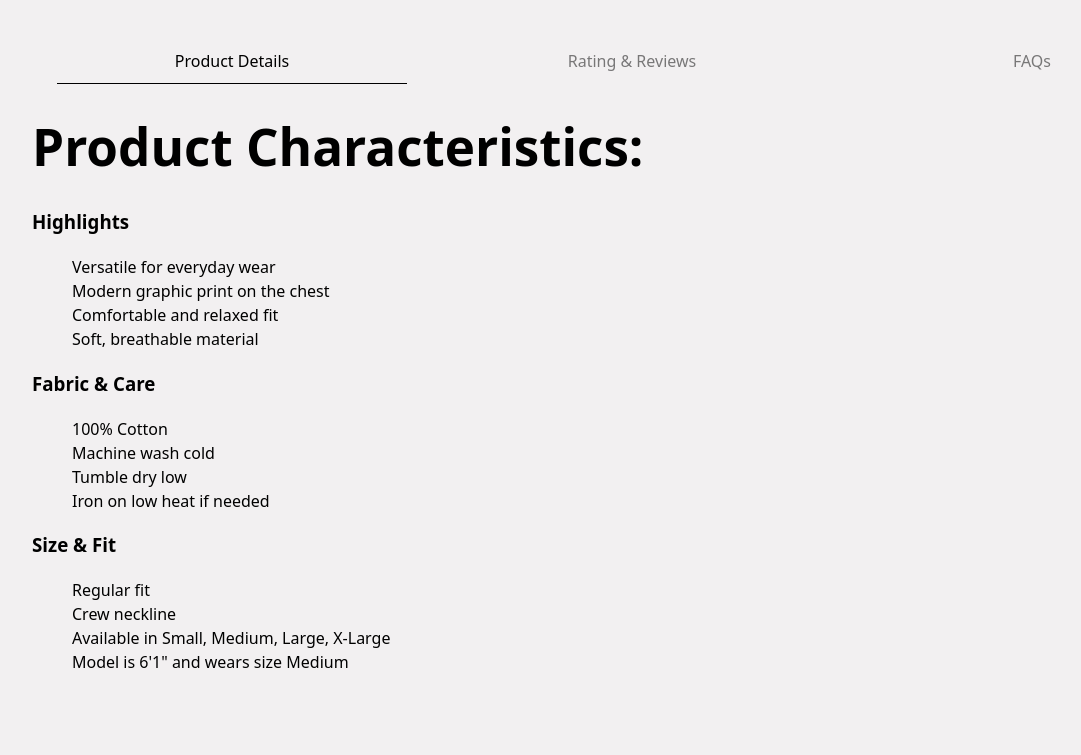
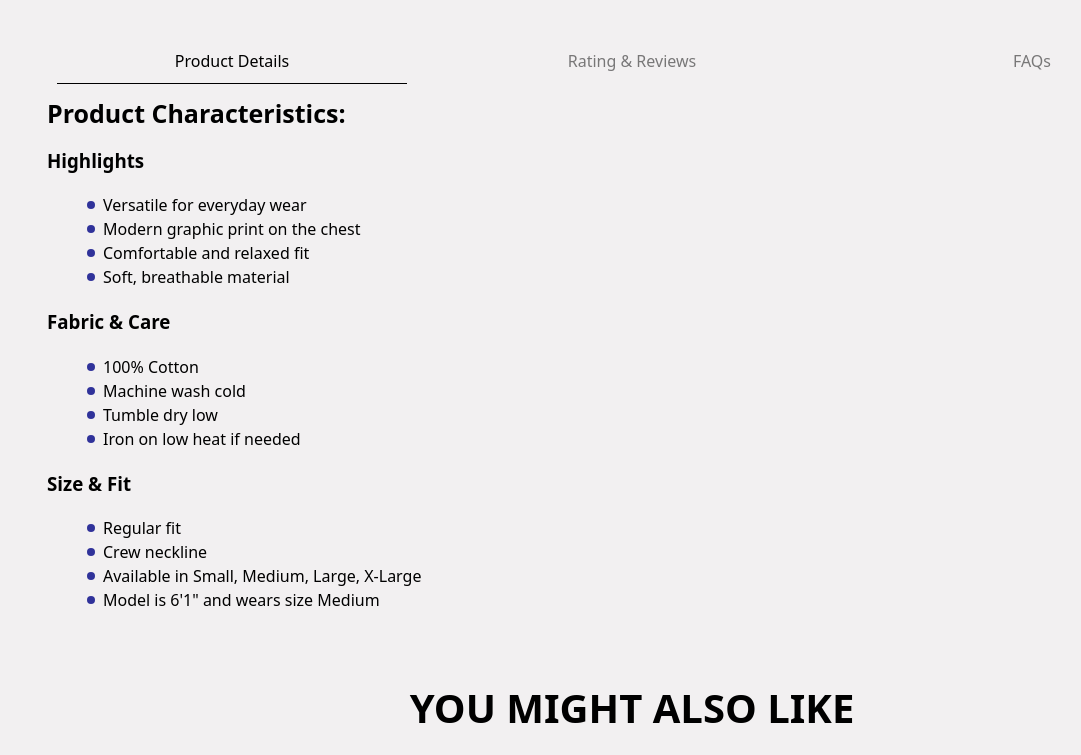
Before and after one commit to web-konstanta/online-store-frontend, a React (Vite) app in the folder frontend/: page /product/1 in a window 1280 px wide. Shown: the part 699-1454 px from the top of the page, without its empty margins (8-1089 px from the left). Built offline with nearby package versions, Linux system fonts and the light colour scheme.

Commit message:
Finish product details selecting

```diff
--- a/frontend/src/components/Layouts/Footer/Footer.module.css
+++ b/frontend/src/components/Layouts/Footer/Footer.module.css
@@ -4,6 +4,7 @@
 	display: flex;
 	flex-wrap: wrap;
 	justify-content: space-between;
+	padding: 0 15px;
 }
 
 .footer__firstBlock {
--- a/frontend/src/components/Product/ProducItem.tsx
+++ b/frontend/src/components/Product/ProducItem.tsx
@@ -15,7 +15,7 @@ const product: Product = {
         'This graphic t-shirt which is perfect for any occasion. Crafted from a soft and breathable fabric, it offers superior comfort and style.',
     newPrice: 260,
     oldPrice: 300,
-    characters: `<div className="product__characters"><h3>Highlights</h3><ul><li>Versatile for everyday wear</li><li>Modern graphic print on the chest</li><li>Comfortable and relaxed fit</li><li>Soft, breathable material</li></ul><h3>Fabric & Care</h3><ul><li>100% Cotton</li><li>Machine wash cold</li><li>Tumble dry low</li><li>Iron on low heat if needed</li></ul><h3>Size & Fit</h3><ul><li>Regular fit</li><li>Crew neckline</li><li>Available in Small, Medium, Large, X-Large</li><li>Model is 6'1" and wears size Medium</li></ul></div>`,
+    characters: `<h3>Highlights</h3><ul><li>Versatile for everyday wear</li><li>Modern graphic print on the chest</li><li>Comfortable and relaxed fit</li><li>Soft, breathable material</li></ul><h3>Fabric & Care</h3><ul><li>100% Cotton</li><li>Machine wash cold</li><li>Tumble dry low</li><li>Iron on low heat if needed</li></ul><h3>Size & Fit</h3><ul><li>Regular fit</li><li>Crew neckline</li><li>Available in Small, Medium, Large, X-Large</li><li>Model is 6'1" and wears size Medium</li></ul>`,
     featuredImage: '/images/static/product/product1.png',
     images: [
         '/images/static/product/product1.png',
--- a/frontend/src/components/Product/ProductDetails/ProductDetails.module.css
+++ b/frontend/src/components/Product/ProductDetails/ProductDetails.module.css
@@ -0,0 +1,25 @@
+.product__characters>ul>li {
+	position: relative;
+	padding-left: 1em;
+}
+
+.product__characters>ul>li::before {
+	content: '';
+	position: absolute;
+	left: 0;
+	top: 0.5em;
+	width: 0.5em;
+	height: 0.5em;
+	background-color: rgb(48, 50, 154);
+	border-radius: 50%;
+}
+
+.product__details {
+	padding: 0 15px;
+}
+
+.product__detailsTitle {
+	font-size: 25px;
+	font-weight: 600;
+	margin-right: 5px;
+}
--- a/frontend/src/components/Product/ProductDetails/ProductDetails.tsx
+++ b/frontend/src/components/Product/ProductDetails/ProductDetails.tsx
@@ -1,13 +1,22 @@
 import { Product } from '@src/types'
 import React from 'react'
+import classes from './ProductDetails.module.css'
+import './ProductDetails.module.css'
 
-const ProductDetails = React.forwardRef<HTMLDivElement, { product: Product }>(({ product }, ref) => {
-    return (
-        <div ref={ref}>
-            <h1>Product Characteristics:</h1>
-            <div dangerouslySetInnerHTML={{ __html: product.characters! }} />
-        </div>
-    )
-})
+const ProductDetails = React.forwardRef<HTMLDivElement, { product: Product }>(
+    ({ product }, ref) => {
+        return (
+            <div className={classes.product__details} ref={ref}>
+                <h1 className={classes.product__detailsTitle}>
+                    Product Characteristics:
+                </h1>
+                <div
+                    className={classes.product__characters}
+                    dangerouslySetInnerHTML={{ __html: product.characters! }}
+                />
+            </div>
+        )
+    }
+)
 
 export default ProductDetails
```
